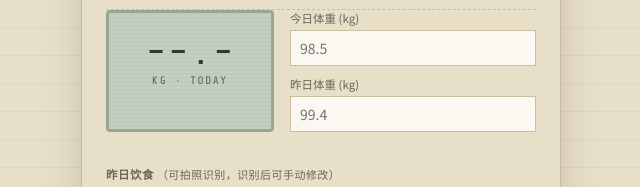
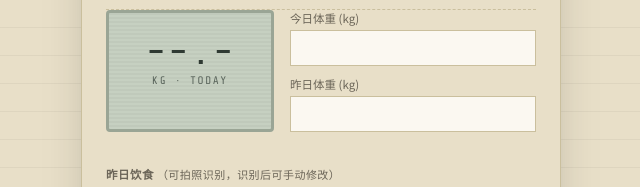
Before and after one commit to melodyhe72-lang/demo, a plain HTML site: page index.html in a window 1280 px wide. Shown: the part 280-467 px from the top of the page, 319-959 px from the left. Drawn offline with nearby package versions, Linux system fonts and the light colour scheme.

```diff
--- a/index.html
+++ b/index.html
@@ -160,11 +160,11 @@
       <div class="scale-inputs">
         <div class="field-row">
           <label for="todayWeight">今日体重 (kg)</label>
-          <input type="number" id="todayWeight" step="0.1" placeholder="98.5">
+          <input type="number" id="todayWeight" step="0.1" placeholder="">
         </div>
         <div class="field-row">
           <label for="yestWeight">昨日体重 (kg)</label>
-          <input type="number" id="yestWeight" step="0.1" placeholder="99.4">
+          <input type="number" id="yestWeight" step="0.1" placeholder="">
           <div id="autoFillHint" style="display:none;">已自动带入上次记录</div>
         </div>
       </div>
```
